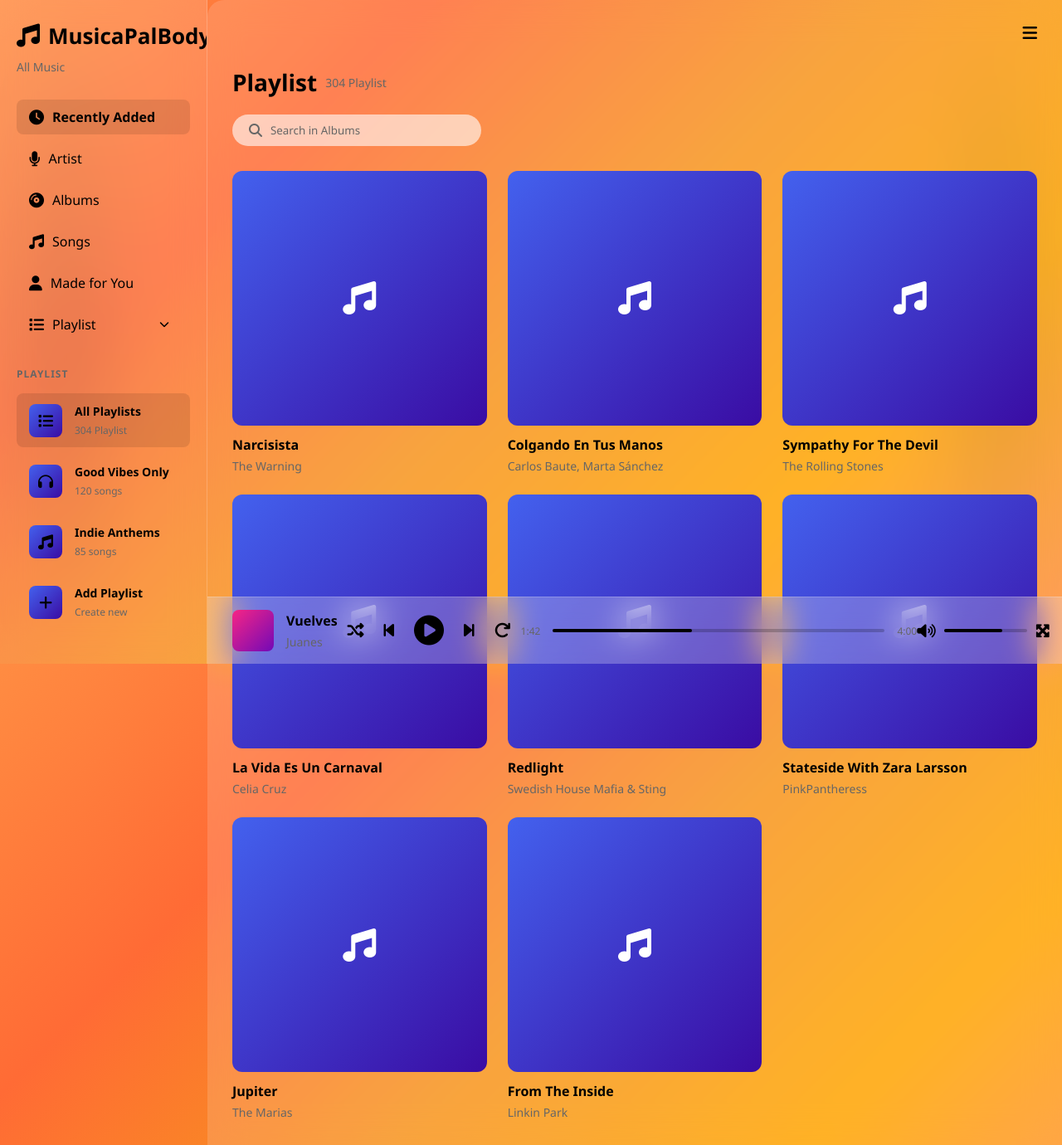
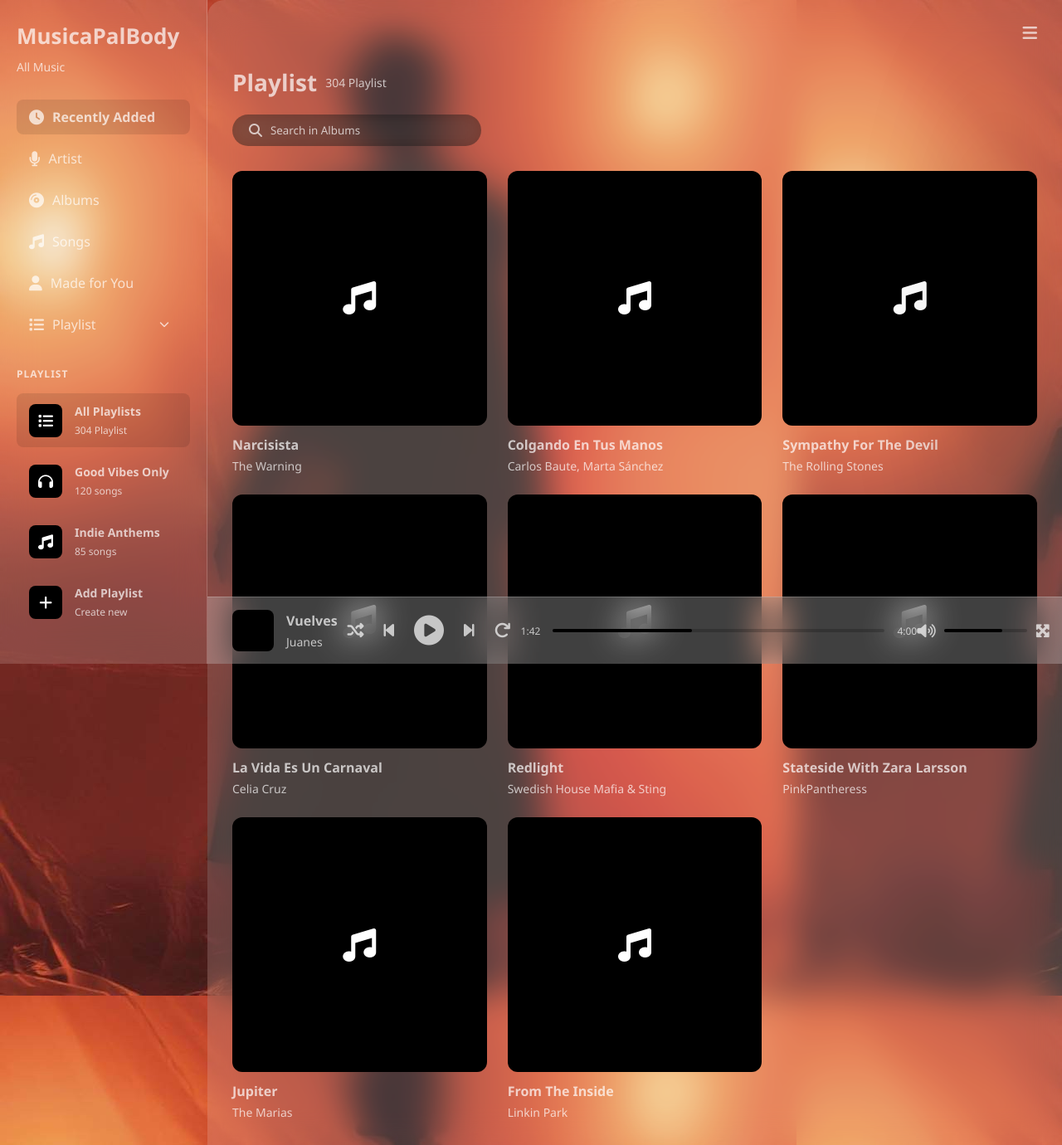
Before and after one commit to EdgarDaza/RedesMusica, a Django app: page / in a window 1280 px wide. Shown: the whole page at 83% size. Run offline with Django 5.2, Linux system fonts and the light colour scheme.

Commit message:
Se añadió el .gitignore, se modificó el fondo para que aparezca la imagen de fondo y se cambio el color de las letras y los items de los covers de album

```diff
--- a/music/templates/music/home.html
+++ b/music/templates/music/home.html
@@ -5,6 +5,33 @@
     <meta name="viewport" content="width=device-width, initial-scale=1.0">
     <title>MusicaPalBody - All Music</title>
     <style>
+        /*
+        ============================================
+        CONFIGURACIÓN DE FONDO DE PÁGINA
+        ============================================
+
+        Para cambiar el fondo de la página:
+
+        1. IMAGEN DE FONDO (Recomendado):
+           - Descomenta la línea "background-image:" en el CSS del body
+           - Reemplaza la URL con la ruta a tu imagen
+           - Ejemplo local: url('/static/images/background.jpg')
+           - Ejemplo online: url('https://ejemplo.com/imagen.jpg')
+
+        2. AJUSTAR EFECTO DE SILUETAS:
+           - Edita la propiedad "opacity" en body::before y body::after
+           - Valores: 0.0 (invisible) a 1.0 (muy visible)
+           - Descomenta la línea de opacity y ajusta el valor
+
+        3. COLOR SÓLIDO (Alternativa):
+           - Cambia "background" a un color sólido, ej: background: #ff8c42;
+
+        4. GRADIENTE CUSTOM:
+           - Personaliza los colores del gradiente en "background"
+           - Usa herramientas como https://cssgradient.io para crear gradientes
+        ============================================
+        */
+
         * {
             margin: 0;
             padding: 0;
@@ -13,16 +40,68 @@
         }
 
         body {
-            background: linear-gradient(135deg, #ff8c42 0%, #ff6b35 25%, #f7931e 50%, #ffa500 75%, #ff8c42 100%);
-            background-attachment: fixed;
-            color: #fff;
-            min-height: 100vh;
-            display: flex;
-            position: relative;
-            overflow-x: hidden;
+            /* INSTRUCCIONES PARA CAMBIAR EL FONDO:
+
+               1. USAR IMAGEN DE FONDO:
+                  Descomenta esta línea y actualiza la ruta:
+                  background-image: url('/static/images/mi-fondo.jpg');
+
+                  Ejemplos:
+                  - Imagen local: url('/static/images/background.jpg')
+                  - Imagen web: url('https://ejemplo.com/imagen.jpg')
+
+               2. CONTENIDO ACTUAL:
+                  - Primero se intenta cargar la imagen de fondo
+                  - Si no hay imagen, se usa el gradiente como respaldo
+            */
+            background-image: url('/static/bg-image/R1.jpg');
+
+
         }
 
-        /* Silhouette figures effect */
+        /* Estilo para íconos de música */
+        .fa-music {
+            color: #ffffff !important;
+        }
+
+        /* Todos los íconos en blanco */
+        i.fas,
+        i.far,
+        .sidebar i,
+        .main-content i {
+            color: #ffffff !important;
+        }
+
+        /* Estilos para hacer el texto blanco */
+        .logo,
+        .all-music-subtitle,
+        .nav-item,
+        .playlist-item,
+        .playlist-info h4,
+        .playlist-info p,
+        .section-title,
+        .section-title i,
+        .song-info h4,
+        .song-info p,
+        .nav-title,
+        .nav-item i,
+        .user-actions i,
+        .search-bar i,
+        .search-bar input,
+        .playlist-count,
+        .now-playing-text h4,
+        .now-playing-text p,
+        .time,
+        .player-controls i,
+        .volume-controls i,
+        .search-bar input::placeholder,
+        ::placeholder {
+            color: rgba(255, 255, 255, 0.7) !important;
+        }
+
+        /* Efectos de siluetas borrosas en los lados */
+        /* Para ajustar la visibilidad del efecto de siluetas, descomenta y cambia el valor de opacity */
+        /* Valores recomendados: 0.0 (sin efecto) a 0.5 (efecto muy visible) */
         body::before {
             content: '';
             position: fixed;
@@ -30,9 +109,11 @@
             top: 0;
             width: 150px;
             height: 100%;
-            background: radial-gradient(ellipse at center, rgba(0, 0, 0, 0.15) 0%, transparent 70%);
-            filter: blur(40px);
+            background: radial-gradient(ellipse at center, rgba(0, 0, 0, 0.25) 0%, transparent 70%);
+            filter: blur(60px);
             z-index: 0;
+            /* Descomenta la línea siguiente y ajusta el valor (0.0 a 1.0) para controlar la intensidad */
+            opacity: 0.0;
         }
 
         body::after {
@@ -42,9 +123,11 @@
             top: 0;
             width: 150px;
             height: 100%;
-            background: radial-gradient(ellipse at center, rgba(0, 0, 0, 0.15) 0%, transparent 70%);
-            filter: blur(40px);
+            background: radial-gradient(ellipse at center, rgba(0, 0, 0, 0.25) 0%, transparent 70%);
+            filter: blur(60px);
             z-index: 0;
+            /* Descomenta la línea siguiente y ajusta el valor (0.0 a 1.0) para controlar la intensidad */
+            /* opacity: 0.3; */
         }
 
         .sidebar {
@@ -144,7 +227,7 @@
             width: 40px;
             height: 40px;
             border-radius: 8px;
-            background: linear-gradient(135deg, #4361ee, #3a0ca3);
+            background: rgba(0,0,0);
             display: flex;
             align-items: center;
             justify-content: center;
@@ -186,10 +269,11 @@
         .search-bar {
             display: flex;
             align-items: center;
-            background: rgba(255, 255, 255, 0.6);
+            background: rgba(0, 0, 0, 0.4);
             border-radius: 25px;
             padding: 10px 20px;
             width: 300px;
+            backdrop-filter: blur(10px);
         }
 
         .search-bar i {
@@ -274,7 +358,7 @@
             width: 100%;
             aspect-ratio: 1;
             border-radius: 12px;
-            background: linear-gradient(135deg, #4361ee, #3a0ca3);
+            background: rgba(0,0,0);
             margin-bottom: 12px;
             display: flex;
             align-items: center;
@@ -326,7 +410,7 @@
             width: 50px;
             height: 50px;
             border-radius: 8px;
-            background: linear-gradient(135deg, #f72585, #7209b7);
+            background: rgba(0,0,0);
             margin-right: 15px;
         }
 
@@ -483,7 +567,7 @@
     <!-- Sidebar -->
     <div class="sidebar">
         <div class="logo">
-            <i class="fas fa-music"></i>
+
             MusicaPalBody
         </div>
         <div class="all-music-subtitle">All Music</div>
```
Also changed, not shown: music/static/bg-image/R1.jpg (added), 1 other file.
